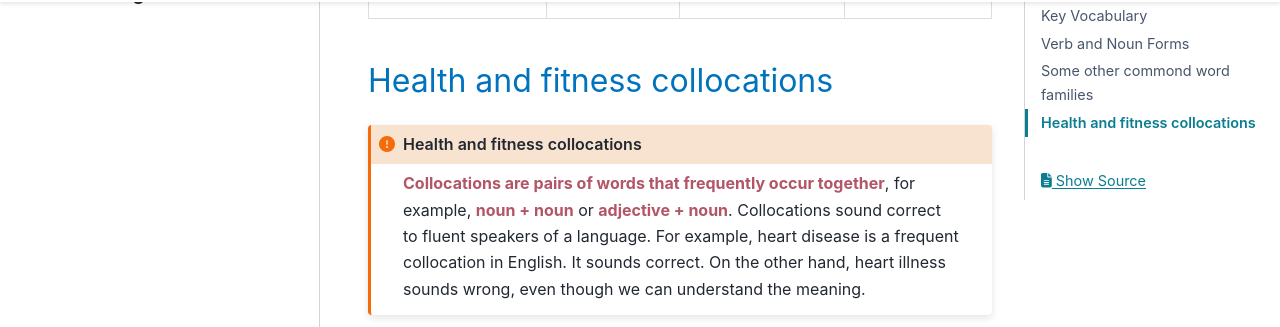
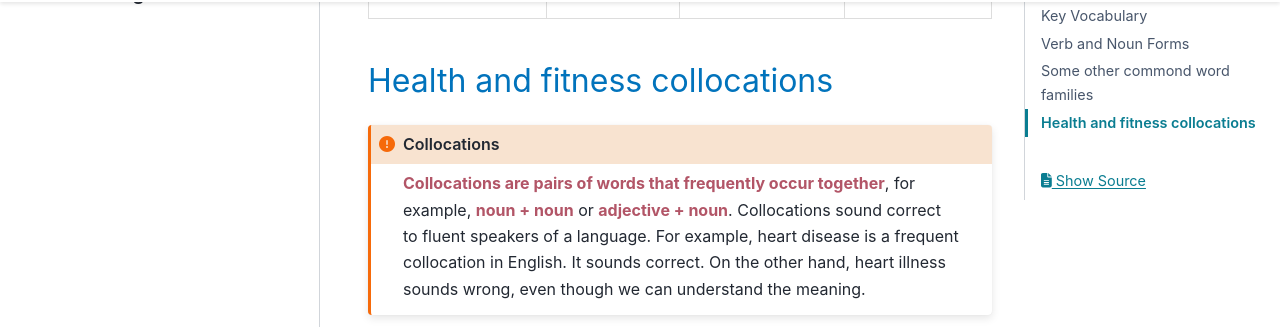
Before and after one commit to vpa24/ESL-47---Intermediate-Low-Integrated-Reading-Writing, a Sphinx documentation site: the page built from docs/source/unit5.md, in a window 1280 px wide and 900 px high, scrolled down 3648 px. Shown: the part 126-453 px from the top of the window. Built offline with Sphinx 7.4.7 and the PyData theme 0.15.4, drawn with Linux system fonts in a browser that asks for light colours.

Commit message:
changed title

````diff
--- a/docs/source/unit5.md
+++ b/docs/source/unit5.md
@@ -220,7 +220,7 @@ It is important to recognize both the verb and the noun form of words when you a
 
 ## Health and fitness collocations
 
-```{admonition} Health and fitness collocations
+```{admonition} Collocations
 :class: important
 
 **Collocations are pairs of words that frequently occur together**, for example,
````
